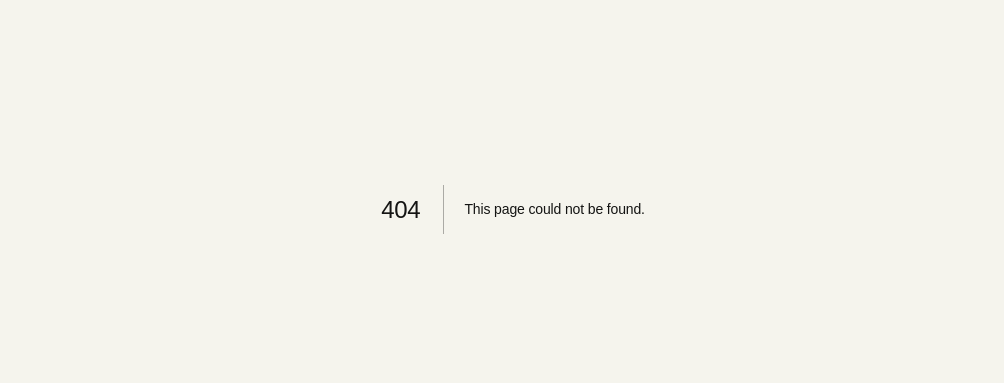
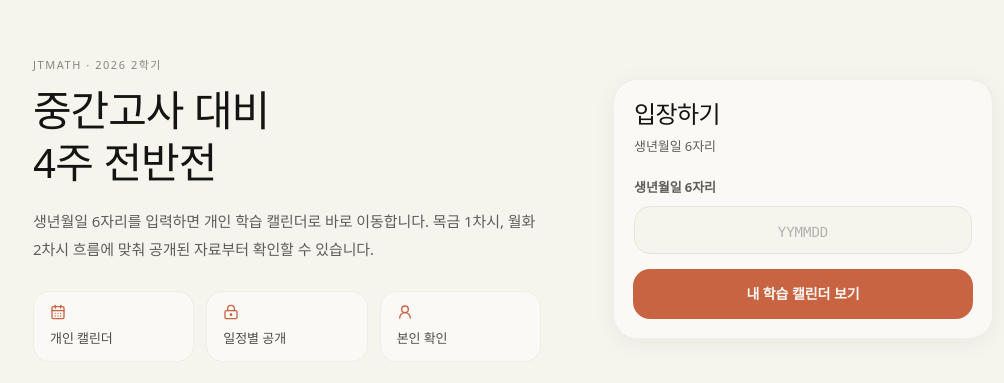
Before and after one commit to gomath777/jtmath-web, a Next.js app: page /midterm-front in a window 1280 px wide. Before the commit this address had no page. Shown: the part 191-574 px from the top of the page, without its empty margins (127-1131 px from the left). Built offline with nearby package versions, Linux system fonts and the light colour scheme; a web font is replaced by a local one.

Commit message:
feat(student): add midterm front common login

```diff
--- /dev/null
+++ b/src/app/api/public/midterm-front-login/route.ts
@@ -0,0 +1,84 @@
+import { NextRequest, NextResponse } from 'next/server';
+import { createClient as createServiceClient } from '@supabase/supabase-js';
+import { setStudentCookie, signToken } from '@/utils/student-auth';
+
+const BIRTH_PIN_PATTERN = /^\d{6}$/;
+
+type TokenRow = {
+  readonly id: string;
+  readonly profile_id: string;
+  readonly slug: string;
+  readonly birth_pin: string;
+  readonly portal_expires_at: string | null;
+  readonly profiles: {
+    readonly name: string | null;
+  } | null;
+};
+
+function redirectTo(req: NextRequest, error: string): NextResponse {
+  const url = new URL('/midterm-front', req.url);
+  url.searchParams.set('error', error);
+  return NextResponse.redirect(url, { status: 303 });
+}
+
+function normalizeName(value: string): string {
+  return value.replace(/\s+/g, '').trim();
+}
+
+function isExpired(portalExpiresAt: string | null): boolean {
+  return !!portalExpiresAt && new Date(portalExpiresAt).getTime() <= Date.now();
+}
+
+export async function POST(req: NextRequest): Promise<NextResponse> {
+  const formData = await req.formData();
+  const rawBirthPin = formData.get('birth_pin');
+  const rawName = formData.get('name');
+  const birthPin = typeof rawBirthPin === 'string' ? rawBirthPin.replace(/\D/g, '').slice(0, 6) : '';
+  const submittedName = typeof rawName === 'string' ? normalizeName(rawName) : '';
+
+  if (!BIRTH_PIN_PATTERN.test(birthPin)) {
+    return redirectTo(req, 'format');
+  }
+
+  const sc = createServiceClient(
+    process.env.NEXT_PUBLIC_SUPABASE_URL!,
+    process.env.SUPABASE_SERVICE_KEY!,
+  );
+
+  const { data, error } = await sc
+    .from('student_tokens')
+    .select('id, profile_id, slug, birth_pin, portal_expires_at, profiles!inner(name)')
+    .eq('is_active', true)
+    .eq('show_in_calendar', true)
+    .eq('birth_pin', birthPin);
+
+  if (error) {
+    return redirectTo(req, 'server');
+  }
+
+  const activeRows = ((data ?? []) as unknown as readonly TokenRow[]).filter(
+    (row) => !isExpired(row.portal_expires_at),
+  );
+
+  const matchedRows = submittedName
+    ? activeRows.filter((row) => normalizeName(row.profiles?.name ?? '') === submittedName)
+    : activeRows;
+
+  if (matchedRows.length === 0) {
+    return redirectTo(req, activeRows.length > 1 ? 'name' : 'invalid');
+  }
+
+  if (matchedRows.length > 1) {
+    return redirectTo(req, 'name');
+  }
+
+  const tokenRow = matchedRows[0];
+  await sc
+    .from('student_tokens')
+    .update({ last_accessed_at: new Date().toISOString() })
+    .eq('id', tokenRow.id);
+
+  const token = await signToken(tokenRow.profile_id, tokenRow.slug);
+  const res = NextResponse.redirect(new URL(`/s/${tokenRow.slug}`, req.url), { status: 303 });
+  return setStudentCookie(res, token);
+}
--- /dev/null
+++ b/src/app/midterm-front/page.tsx
@@ -0,0 +1,121 @@
+import type { Metadata } from 'next';
+import { CalendarDays, LockKeyhole, UserRound } from 'lucide-react';
+
+export const dynamic = 'force-dynamic';
+
+export const metadata: Metadata = {
+  title: '2학기 중간고사 대비 4주 전반전',
+  description: '학생 생년월일로 개인 학습 캘린더에 입장합니다.',
+  robots: { index: false, follow: false },
+};
+
+type PageProps = {
+  readonly searchParams?: {
+    readonly error?: string | readonly string[];
+  };
+};
+
+const ERROR_MESSAGE: Record<string, string> = {
+  format: '생년월일 6자리를 숫자로 입력해 주세요.',
+  invalid: '등록된 학생 정보를 찾지 못했습니다. 생년월일을 다시 확인해 주세요.',
+  name: '같은 생년월일 학생이 있어 이름을 함께 입력해 주세요.',
+  server: '잠시 후 다시 시도해 주세요.',
+};
+
+function firstParam(value: string | readonly string[] | undefined): string | undefined {
+  return Array.isArray(value) ? value[0] : value;
+}
+
+export default function MidtermFrontLoginPage({ searchParams }: PageProps) {
+  const errorKey = firstParam(searchParams?.error);
+  const errorMessage = errorKey ? ERROR_MESSAGE[errorKey] : null;
+  const shouldRequestName = errorKey === 'name';
+
+  return (
+    <div className="min-h-screen bg-parchment text-ink">
+      <main className="mx-auto flex min-h-screen max-w-5xl items-center px-5 py-12 md:px-8">
+        <div className="grid w-full gap-8 md:grid-cols-[1fr_380px] md:items-center">
+          <section className="border-b border-border-cream pb-8 md:border-b-0 md:pb-0 md:pr-10">
+            <p className="text-[11px] font-medium uppercase tracking-[0.14em] text-stone">
+              jtmath · 2026 2학기
+            </p>
+            <h1 className="mt-3 font-serif text-[32px] leading-tight tracking-tight md:text-[42px]">
+              중간고사 대비
+              <br />
+              4주 전반전
+            </h1>
+            <p className="mt-4 max-w-xl text-[15px] leading-7 text-olive">
+              생년월일 6자리를 입력하면 개인 학습 캘린더로 바로 이동합니다.
+              목금 1차시, 월화 2차시 흐름에 맞춰 공개된 자료부터 확인할 수 있습니다.
+            </p>
+            <div className="mt-7 grid gap-3 text-[13px] text-charcoal sm:grid-cols-3">
+              <div className="rounded-xl border border-border-cream bg-ivory px-4 py-3">
+                <CalendarDays className="mb-2 h-4 w-4 text-terracotta" />
+                개인 캘린더
+              </div>
+              <div className="rounded-xl border border-border-cream bg-ivory px-4 py-3">
+                <LockKeyhole className="mb-2 h-4 w-4 text-terracotta" />
+                일정별 공개
+              </div>
+              <div className="rounded-xl border border-border-cream bg-ivory px-4 py-3">
+                <UserRound className="mb-2 h-4 w-4 text-terracotta" />
+                본인 확인
+              </div>
+            </div>
+          </section>
+
+          <section className="rounded-2xl border border-border-cream bg-ivory p-5 shadow-whisper">
+            <div className="mb-5">
+              <h2 className="font-serif text-[24px] leading-tight tracking-tight">입장하기</h2>
+              <p className="mt-1.5 text-[13px] text-olive">생년월일 6자리</p>
+            </div>
+
+            {errorMessage && (
+              <p className="mb-4 rounded-xl border border-terracotta/30 bg-terracotta/10 px-3 py-2 text-[13px] font-medium text-terracotta">
+                {errorMessage}
+              </p>
+            )}
+
+            <form action="/api/public/midterm-front-login" method="post" className="space-y-4">
+              {shouldRequestName && (
+                <label className="block">
+                  <span className="mb-2 block text-[13px] font-semibold text-olive">이름</span>
+                  <input
+                    name="name"
+                    type="text"
+                    autoComplete="name"
+                    className="h-12 w-full rounded-xl border border-border-warm bg-parchment px-4 text-[16px] text-ink outline-none placeholder:text-stone/60 focus:border-terracotta focus:shadow-ring-terracotta"
+                    placeholder="학생 이름"
+                  />
+                </label>
+              )}
+
+              <label className="block">
+                <span className="mb-2 block text-[13px] font-semibold text-olive">
+                  생년월일 6자리
+                </span>
+                <input
+                  name="birth_pin"
+                  type="text"
+                  inputMode="numeric"
+                  pattern="\d{6}"
+                  maxLength={6}
+                  autoComplete="off"
+                  className="h-12 w-full rounded-xl border border-border-warm bg-parchment px-4 text-center font-mono text-[20px] tracking-[0.28em] text-ink outline-none placeholder:text-[14px] placeholder:tracking-normal placeholder:text-stone/60 focus:border-terracotta focus:shadow-ring-terracotta"
+                  placeholder="YYMMDD"
+                />
+              </label>
+
+              <button
+                type="submit"
+                className="h-12 w-full rounded-xl bg-terracotta text-[14px] font-semibold text-ivory shadow-ring-terracotta transition-colors hover:bg-terracotta-light"
+              >
+                내 학습 캘린더 보기
+              </button>
+            </form>
+          </section>
+        </div>
+      </main>
+    </div>
+  );
+}
```
